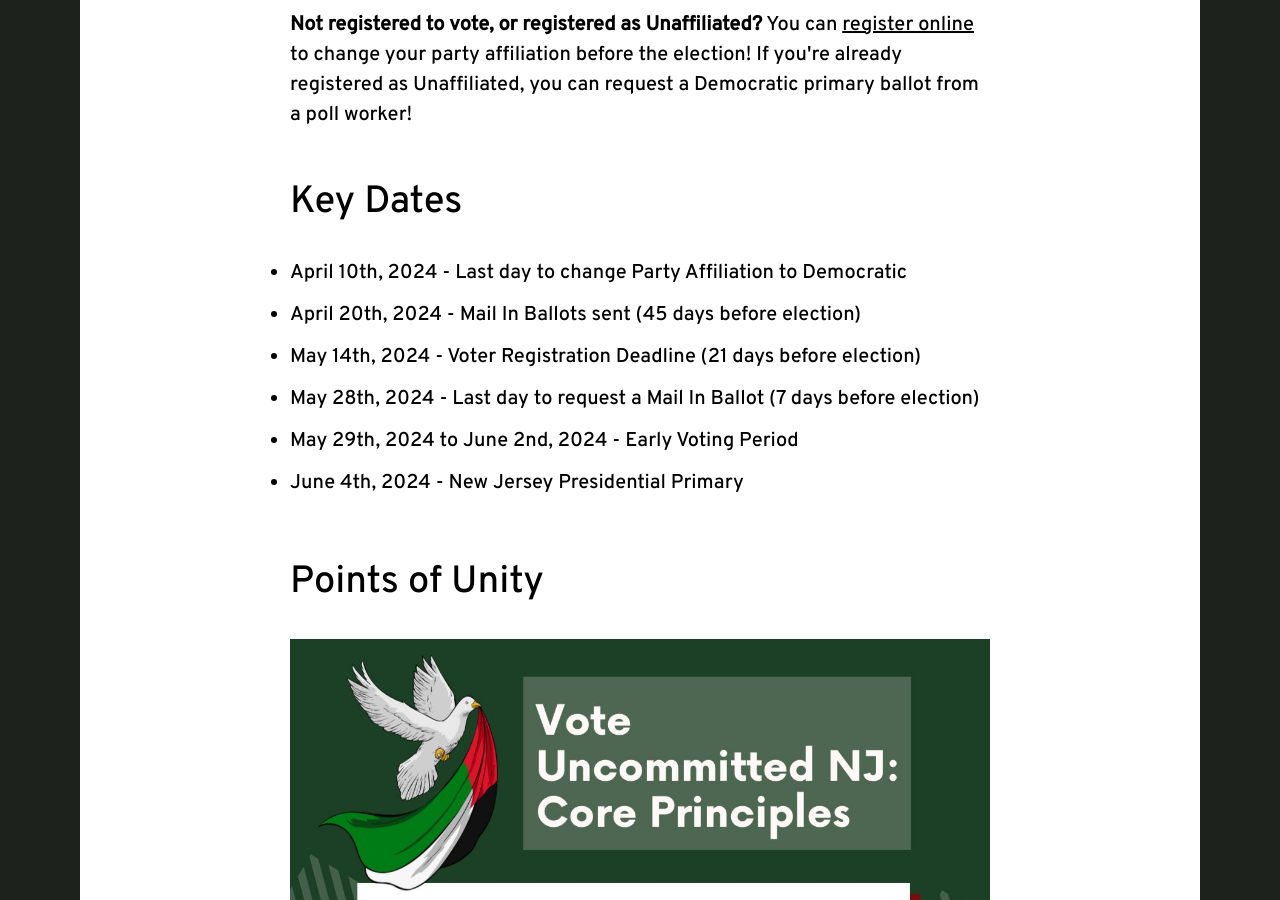
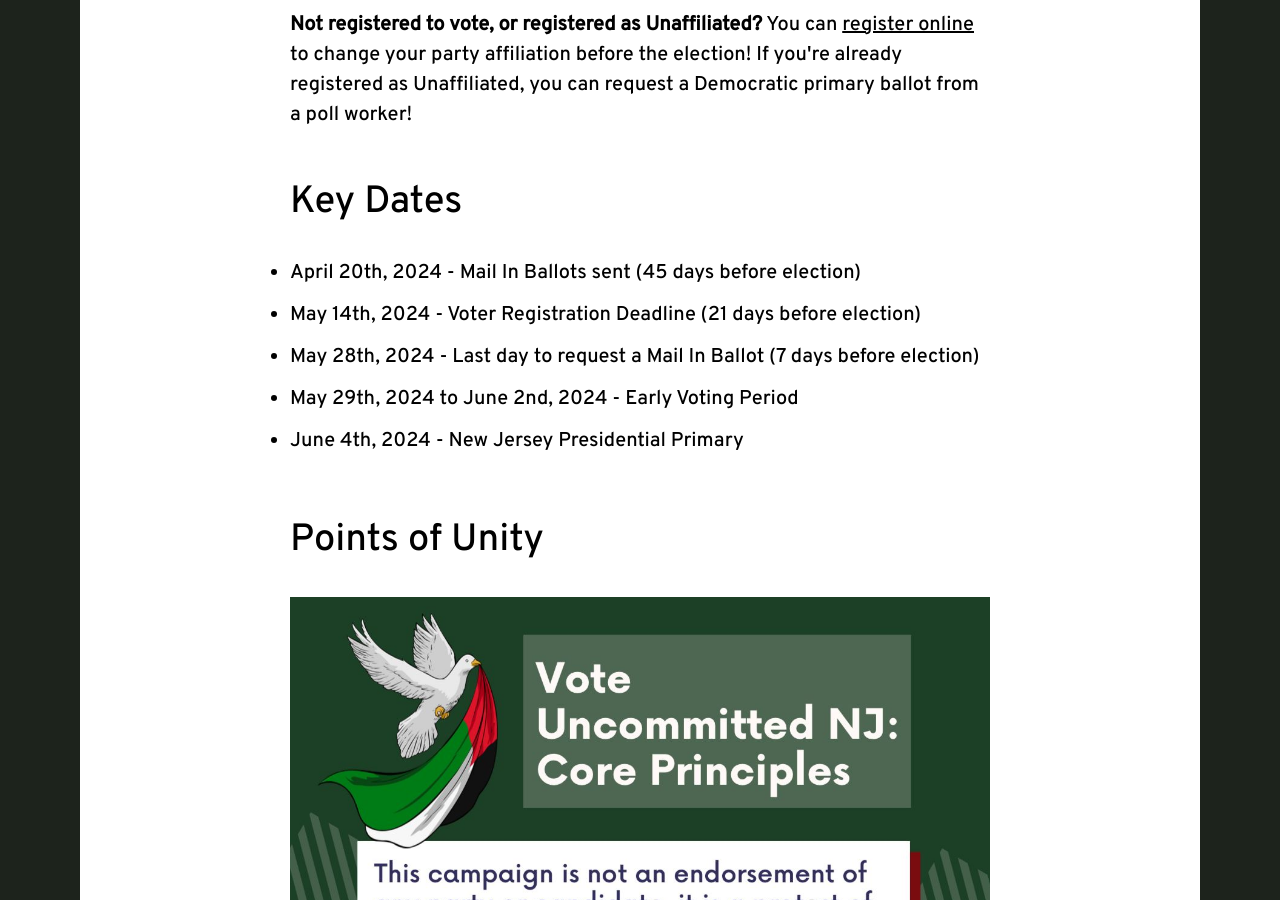
Before and after one commit to dsa-ntc/uncommittednj.org, a Jekyll site: the page built from index.html, in a window 1280 px wide and 900 px high, scrolled down 1379 px. Built offline with Jekyll 4.4.1, drawn with Linux system fonts in a browser that asks for light colours; nearby versions of some CDN libraries; a script that is not in the unit is left out; comment, search, counter and statistics services are not loaded.

Commit message:
Update index.html

```diff
--- a/index.html
+++ b/index.html
@@ -47,8 +47,6 @@ as Unaffiliated, you can request a Democratic primary ballot from a poll worker!
 
     <ul>
       <li>
-        April 10th, 2024 - Last day to change Party Affiliation to Democratic
-      <li>
         April 20th, 2024 - Mail In Ballots sent (45 days before election)
       <li>
         May 14th, 2024 - Voter Registration Deadline (21 days before election)
```
